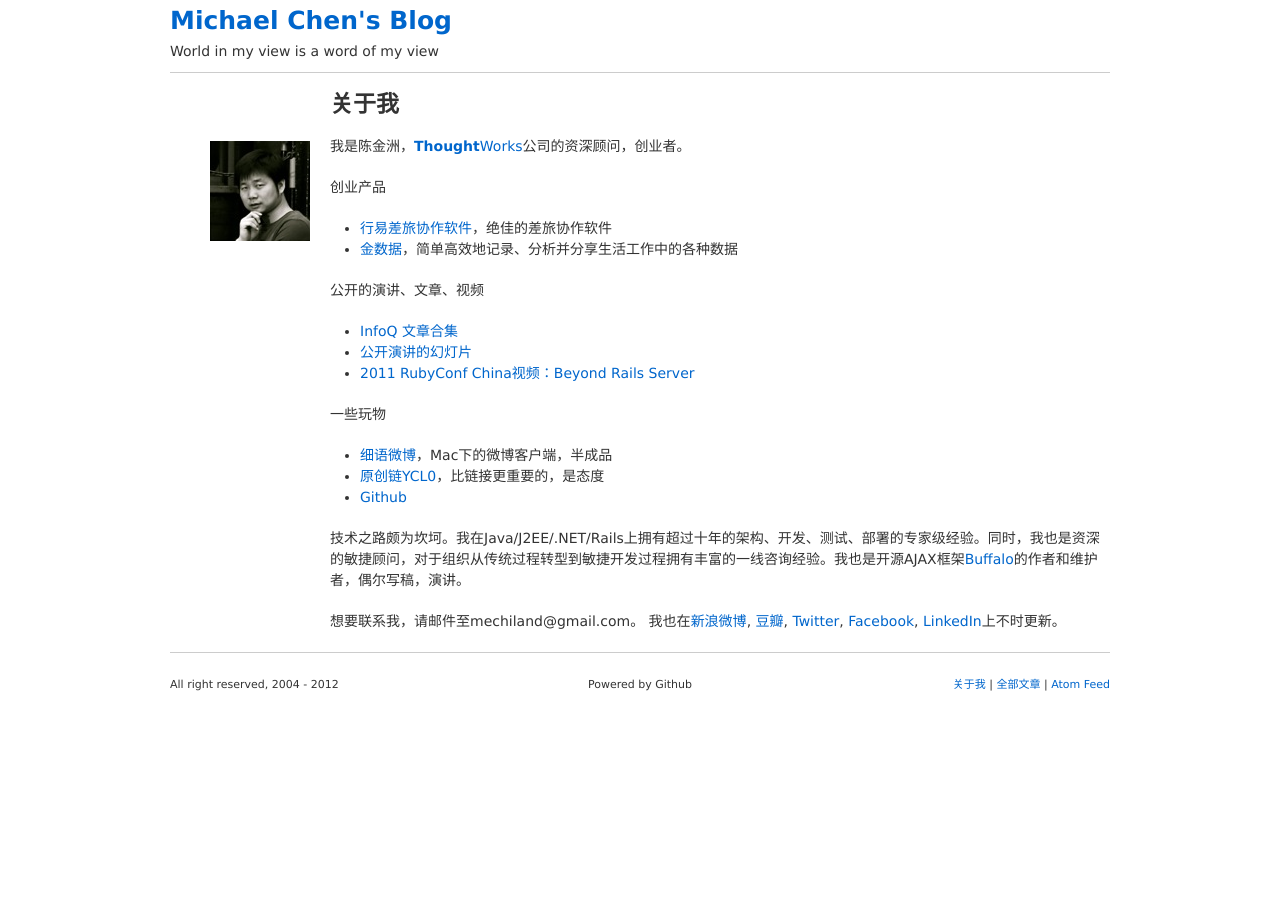
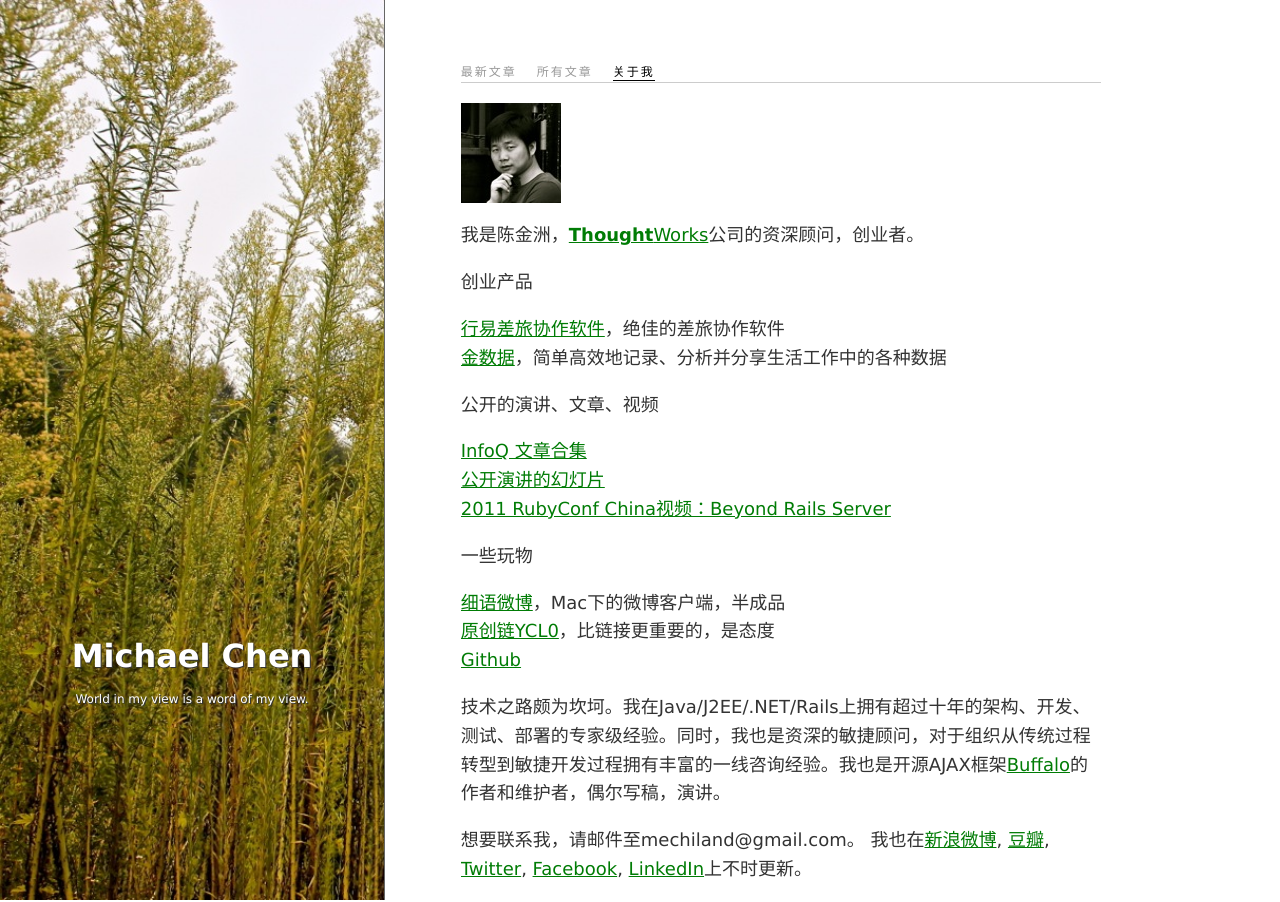
Before and after one commit to mechiland/mechiland.github.com, a Jekyll site: the page built from about.html, in a window 1280 px wide. Built offline with Jekyll 4.4.1, drawn with Linux system fonts in a browser that asks for light colours; nearby versions of some CDN libraries; Markdown is read by kramdown in place of the engine named in the settings.

Commit message:
add about html

```diff
--- a/about.html
+++ b/about.html
@@ -1,17 +1,29 @@
 ---
-layout: all
+layout: new_all
 title: "关于"
 ---
 
+        <div class="container">
+            <aside>
+                <div class="aside-inner">
+                    <h1>Michael Chen</h1>
+                    <p>World in my view is a word of my view.</p>
+                </div>
+            </aside>
 
-<div class="grid_2" style="text-align: right">
-  <img src="/img/michaelchen.jpg" style="margin-top: 48px;" />
-</div>
+            <section class="content_wrapper">
+                <nav>
+                    <ul class="clearfix">
+                        <li><a href="/">最新文章</a></li>
+                        <li><a href="/archives.html">所有文章</a></li>
+                        <li><a href="/about.html" class="active">关于我</a></li>
+                    </ul>
+                </nav>
 
-<div class="grid_10">
-  <h2>关于我</h2>
-  <p>
-  我是陈金洲，<a href="http://www.thoughtworks.com"><strong>Thought</strong>Works</a>公司的资深顾问，创业者。</p>
+                <div class="about">
+                  <div class="avatar"><img src="/img/michaelchen.jpg" /></div>
+                  <div class="aboutme">
+                    <p>我是陈金洲，<a href="http://www.thoughtworks.com"><strong>Thought</strong>Works</a>公司的资深顾问，创业者。</p>
 
                     <p>创业产品</p>
                     <ul>
@@ -33,9 +45,14 @@
                       <li><a href="http://github.com/mechiland">Github</a> </li>
                     </ul>
 
-  <p>
-  技术之路颇为坎坷。我在Java/J2EE/.NET/Rails上拥有超过十年的架构、开发、测试、部署的专家级经验。同时，我也是资深的敏捷顾问，对于组织从传统过程转型到敏捷开发过程拥有丰富的一线咨询经验。我也是开源AJAX框架<a href="http://buffalo.sf.net">Buffalo</a>的作者和维护者，偶尔写稿，演讲。</p>
+                    <p>技术之路颇为坎坷。我在Java/J2EE/.NET/Rails上拥有超过十年的架构、开发、测试、部署的专家级经验。同时，我也是资深的敏捷顾问，对于组织从传统过程转型到敏捷开发过程拥有丰富的一线咨询经验。我也是开源AJAX框架<a href="http://buffalo.sf.net">Buffalo</a>的作者和维护者，偶尔写稿，演讲。</p>
 
                     <p>想要联系我，请邮件至mechiland@gmail.com。 我也在<a href="http://weibo.com/mechilandx">新浪微博</a>, <a href="http://www.douban.com/people/mechiland">豆瓣</a>, <a href="http://www.twitter.com/mechiland">Twitter</a>, <a href="http://www.facebook.com/mechiland">Facebook</a>, <a href="http://cn.linkedin.com/in/mechiland">LinkedIn</a>上不时更新。
                     </p>
                   </div>
+
+                </div>
+
+            </section>
+
+        </div>
--- a/archives.html
+++ b/archives.html
@@ -3,7 +3,7 @@
 title: 所有Blog
 ---
 
-<div class="container">
+        <div class="container">
             <aside>
                 <div class="aside-inner">
                     <h1>Michael Chen</h1>
--- a/css/main.css
+++ b/css/main.css
@@ -182,13 +182,13 @@
 .blogs article .summary a:hover {
     color: #000;
 }
-
+li { list-style: none;}
 .blogs article .meta {
     color: #999;
     margin-bottom: 12px;
 }
 
-.archives {
+.archives, .about {
     line-height: 1.6;
     font-size: 18px;
 }
@@ -197,9 +197,9 @@
     font-size: 24px;
 }
 
-.archives a {
-    color: #333;
-    text-decoration: none;
+.archives a, .about a {
+    color: #007C05;
+    text-decoration: underline;
 }
 .archives li {
     list-style: none;
@@ -243,7 +243,7 @@
     .blogs article .meta {
         font-size: 12px;
     }
-    .archives {
+    .archives, .about {
         line-height: 1.6;
         font-size: 16px;
     }
```
Lines whose indentation alone changed are shown as unchanged.
